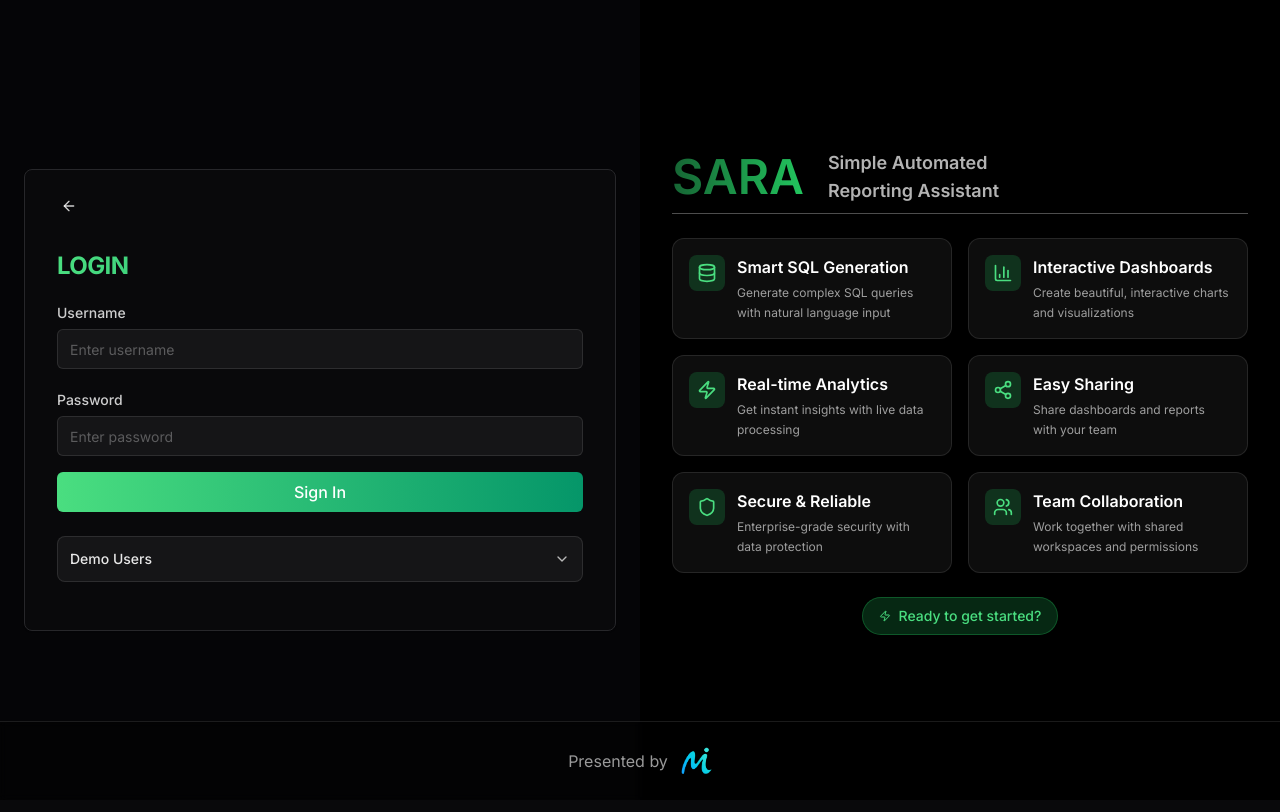
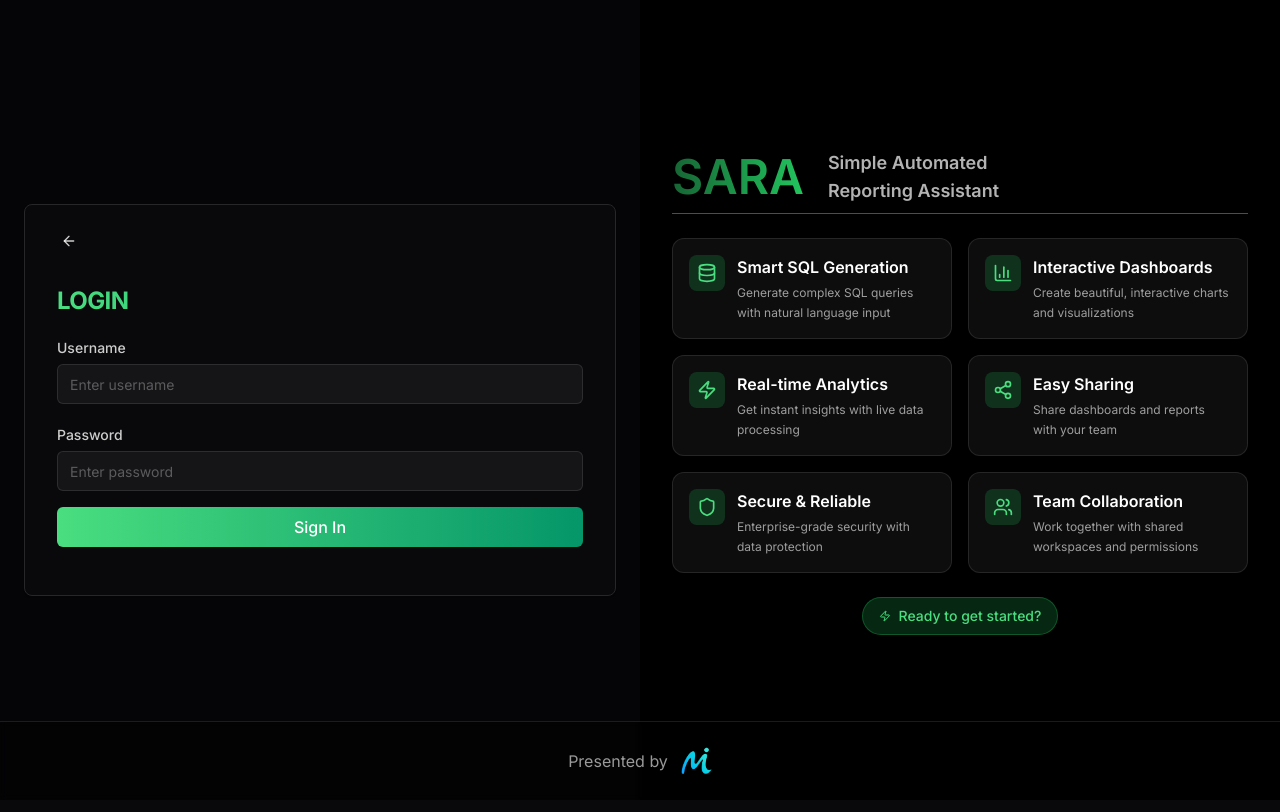
Before and after one commit to amit-bhattacharya2002/sarav2, a Next.js app: page /login in a window 1280 px wide. Shown: the top 812 px of the page. Built offline with nearby package versions, Linux system fonts and the light colour scheme.

Commit message:
Refactor LoginPage component by removing demo user toggle
- Eliminated the demo user toggle functionality from the LoginPage, streamlining the user interface.
- Updated imports to reflect the removal of unused icons, enhancing code clarity and maintainability.

```diff
--- a/app/login/page.tsx
+++ b/app/login/page.tsx
@@ -7,7 +7,7 @@ import { Button } from '@/components/ui/button'
 import { Input } from '@/components/ui/input'
 import { Card, CardContent, CardHeader, CardTitle } from '@/components/ui/card'
 import { Alert, AlertDescription } from '@/components/ui/alert'
-import { AlertCircle, ChevronDown, ChevronUp, ArrowLeft, Database, BarChart3, Share2, Zap, Shield, Users } from 'lucide-react'
+import { AlertCircle, ArrowLeft, Database, BarChart3, Share2, Zap, Shield, Users } from 'lucide-react'
 import { ContactForm } from '@/components/contact-form'
 import Image from 'next/image'
 
@@ -16,7 +16,6 @@ export default function LoginPage() {
   const [password, setPassword] = useState('')
   const [error, setError] = useState('')
   const [isLoading, setIsLoading] = useState(false)
-  const [showDemoUsers, setShowDemoUsers] = useState(false)
   const [showContactForm, setShowContactForm] = useState(false)
   const router = useRouter()
 
@@ -111,37 +110,6 @@ export default function LoginPage() {
               </Button>
             </form>
 
-            <div className="mt-6">
-              <button
-                type="button"
-                onClick={() => setShowDemoUsers(!showDemoUsers)}
-                className="w-full flex items-center justify-between p-3 bg-white/5 rounded-lg hover:bg-white/10 transition-colors border border-white/10"
-              >
-                <span className="text-sm font-medium text-white/90">Demo Users</span>
-                {showDemoUsers ? (
-                  <ChevronUp className="h-4 w-4 text-white/70" />
-                ) : (
-                  <ChevronDown className="h-4 w-4 text-white/70" />
-                )}
-              </button>
-
-              {showDemoUsers && (
-                <div className="mt-2 p-3 bg-white/5 rounded-lg border border-white/10">
-                  <div className="grid grid-cols-2 gap-2 text-sm text-white/60">
-                    <div>user142 / 2533</div>
-                    <div>user523 / 9313</div>
-                    <div>user622 / 1231</div>
-                    <div>user789 / 4567</div>
-                    <div>user234 / 8901</div>
-                    <div>user567 / 2345</div>
-                    <div>user890 / 6789</div>
-                    <div>user123 / 0123</div>
-                    <div>user456 / 3456</div>
-                    <div>user999 / 9999</div>
-                  </div>
-                </div>
-              )}
-            </div>
           </CardContent>
         </Card>
       </div>
```
